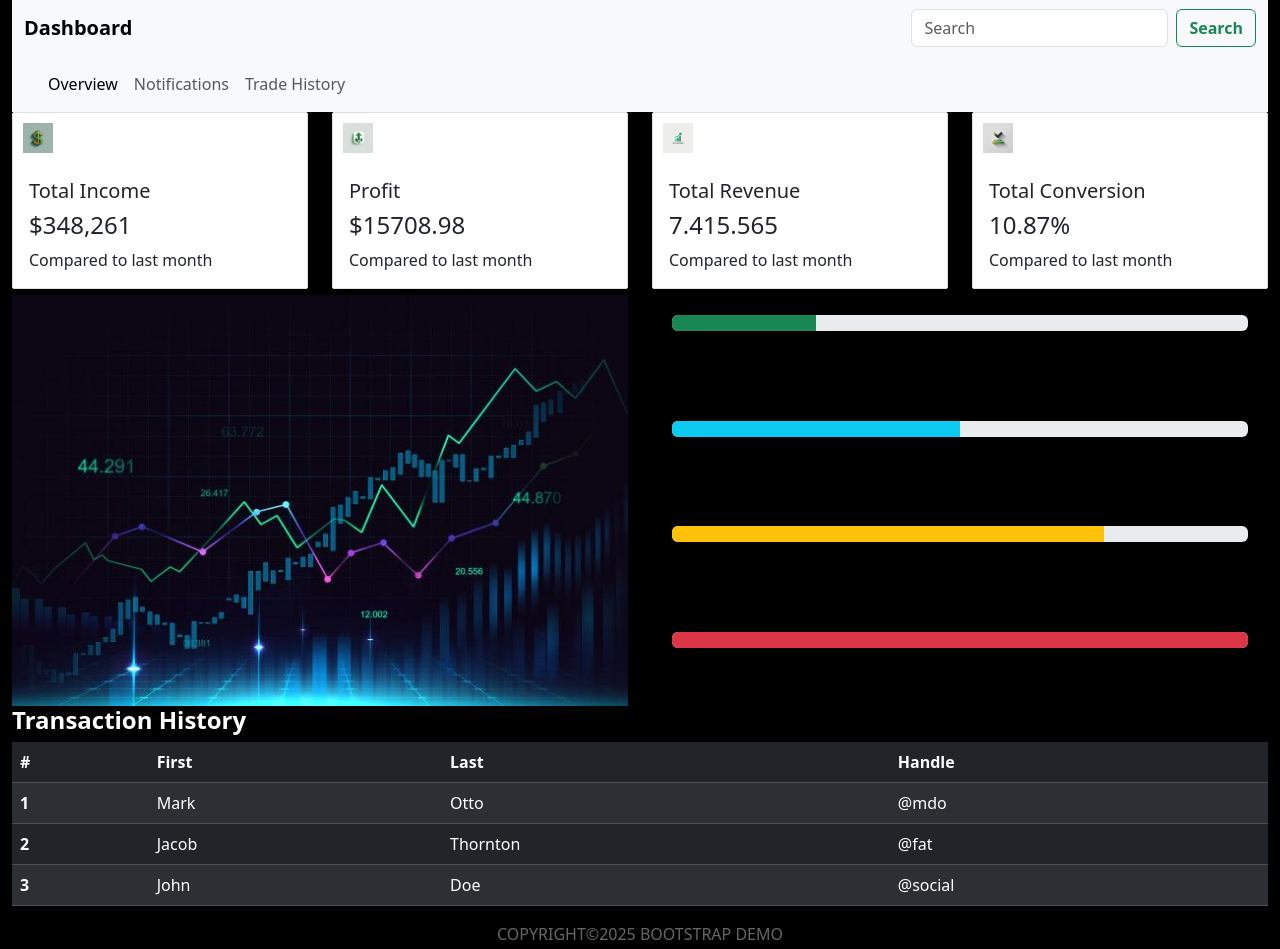
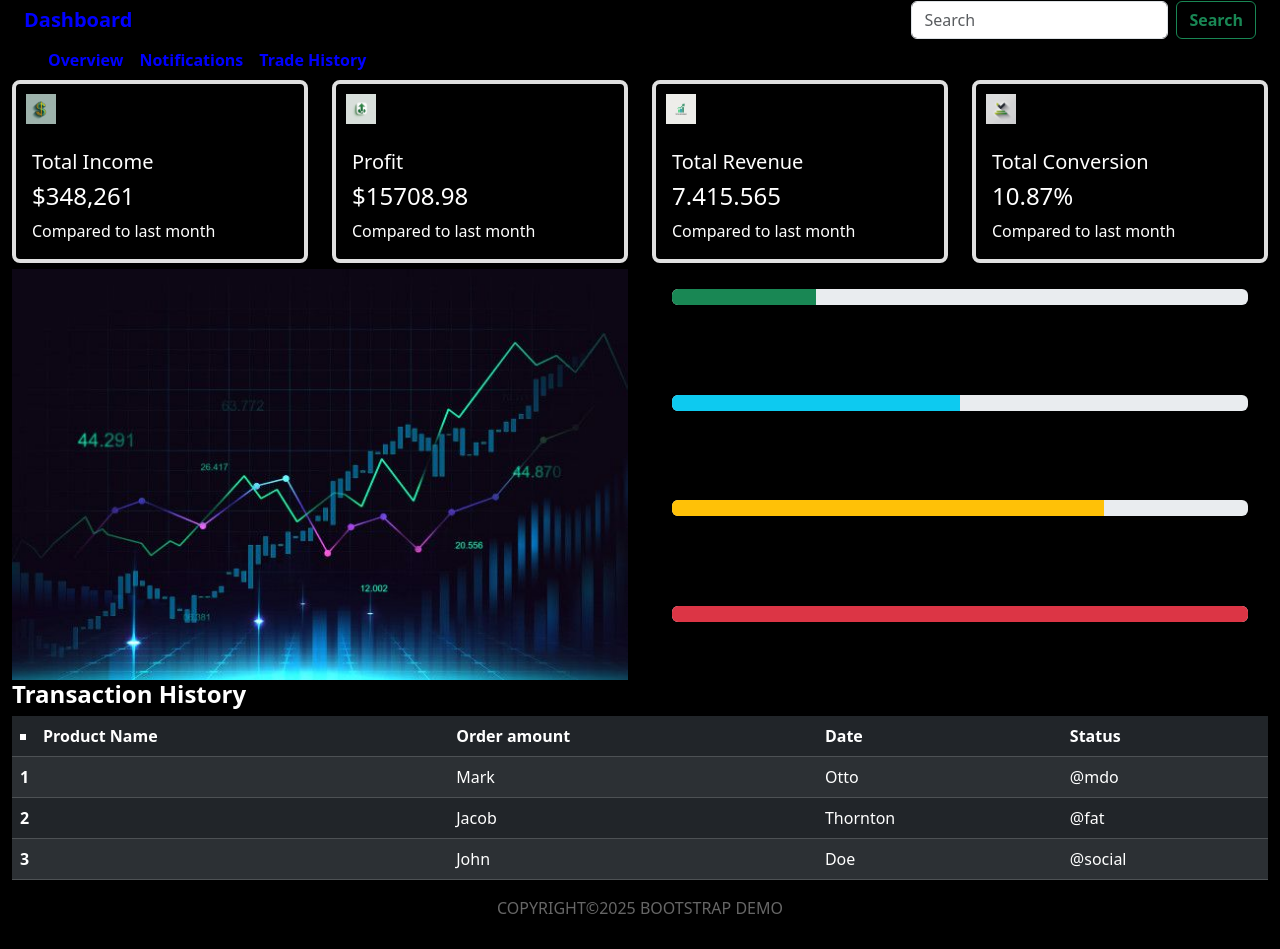
Before and after one commit to EdwardSnug/Bootstrap_demo, a plain HTML site: page Bootstrap_2/index.html in a window 1280 px wide. Drawn offline with nearby package versions, Linux system fonts and the light colour scheme.

Commit message:
Saving new changes

```diff
--- a/Bootstrap_2/index.html
+++ b/Bootstrap_2/index.html
@@ -16,7 +16,7 @@
             <div class="col-12">
                 <nav class="navbar bg-body-tertiary">
                     <div class="container-fluid">
-                        <a class="navbar-brand"><strong>Dashboard</strong></a>
+                        <a class="navbar-brand"><strong style="color: blue;">Dashboard</strong></a>
                         <form class="d-flex" role="search">
                             <input class="form-control me-2" type="search" placeholder="Search" aria-label="Search" />
                             <button class="btn btn-outline-success" type="submit"><strong>Search</strong></button>
@@ -38,13 +38,13 @@
                         <div class="collapse navbar-collapse" id="navbarNav">
                             <ul class="navbar-nav">
                                 <li class="nav-item">
-                                    <a class="nav-link active" aria-current="page" href="#">Overview</a>
+                                    <a class="nav-link active" aria-current="page" href="#"><strong style="color: blue;">Overview</strong></a>
                                 </li>
                                 <li class="nav-item">
-                                    <a class="nav-link" href="#">Notifications</a>
+                                    <a class="nav-link" href="#"><strong style="color: blue;">Notifications</strong></a>
                                 </li>
                                 <li class="nav-item">
-                                    <a class="nav-link" href="#">Trade History</a>
+                                    <a class="nav-link" href="#"><strong style="color: blue;">Trade History</strong></a>
                                 </li>
                                 <!--
                                 <li class="nav-item">
@@ -137,10 +137,11 @@
             <table class="table table-dark table-striped">
                 <thead>
                     <tr>
-                        <th scope="col">#</th>
-                        <th scope="col">First</th>
-                        <th scope="col">Last</th>
-                        <th scope="col">Handle</th>
+                        <th scope="col" style="list-style:square;"><li>Product Name</li></th>
+                        <th scope="col">Order amount</th>
+                        <th scope="col">Date</th>
+                        <th scope="col">Status</th>
+                        <!--<th scope="col">Executed by</th>-->
                     </tr>
                 </thead>
                 <tbody>
--- a/Bootstrap_2/style.css
+++ b/Bootstrap_2/style.css
@@ -1,8 +1,28 @@
-* {
+/* {
   box-sizing: border-box;
-}
+}**/
 body {
   background-color: black;
+
+}
+.container-fluid{
+    background-color:rgba(0, 0, 0, 1);
+}
+/* For the first navbar in the row with id 'mynavbar' */
+#mynavbar .navbar {
+  /* Remove any spacing around */
+    margin-bottom: 0;
+    padding-top: 0;
+    padding-bottom: 0;
+}
+
+/* For the second navbar in the second row */
+.container-fluid > .row:nth-child(2) .navbar {
+  /* Remove top margin */
+    margin-top: 0;
+    margin-bottom: 0;
+    padding-top: 0;
+    padding-bottom: 0;
 }
 #myprogress {
   height: 48vh;
@@ -29,12 +49,10 @@ body {
 }
 .row .col-3 .card {
   width: 100% !important;
+
 }
 .table-dark {
   width: 100%;
-}
-#mynavbar{
-    background-color: black;
 }
 /* Targeting specific images used as logos */
 #shrink-logo {
@@ -52,21 +70,25 @@ body {
     opacity: 0.4;
 }
 .card{
-    border: 1px solid #e0e0e0;
-    border-radius: 2px;
+    border: 4px solid #e0e0e0;
+    border-radius: 8px;
     transition: transform 0.3s ease;
     cursor: pointer;
-    height: 100%;
-    display: flex;
-    flex-direction: column;
+    background-color: rgba(0, 0, 0, 0.2);
+    color: #fff;
 }
 .card:hover{
     transform: translateY(-5px);
+    background-color: white;
+    /**background: linear-gradient(#9d63ed #37313a);*/
+    color: black;
 }
 /* Media queries for different screen sizes */
 @media (min-width: 576px) {
   .row > .col-3 {
-    flex: 0 0 100%; /* Each card takes full width */
+    /**Each card takes full width*/
+    flex: 0 0 100%;
+    flex-wrap: wrap;
     max-width: 100%;
     margin-bottom: 0.4rem;
   }
```
